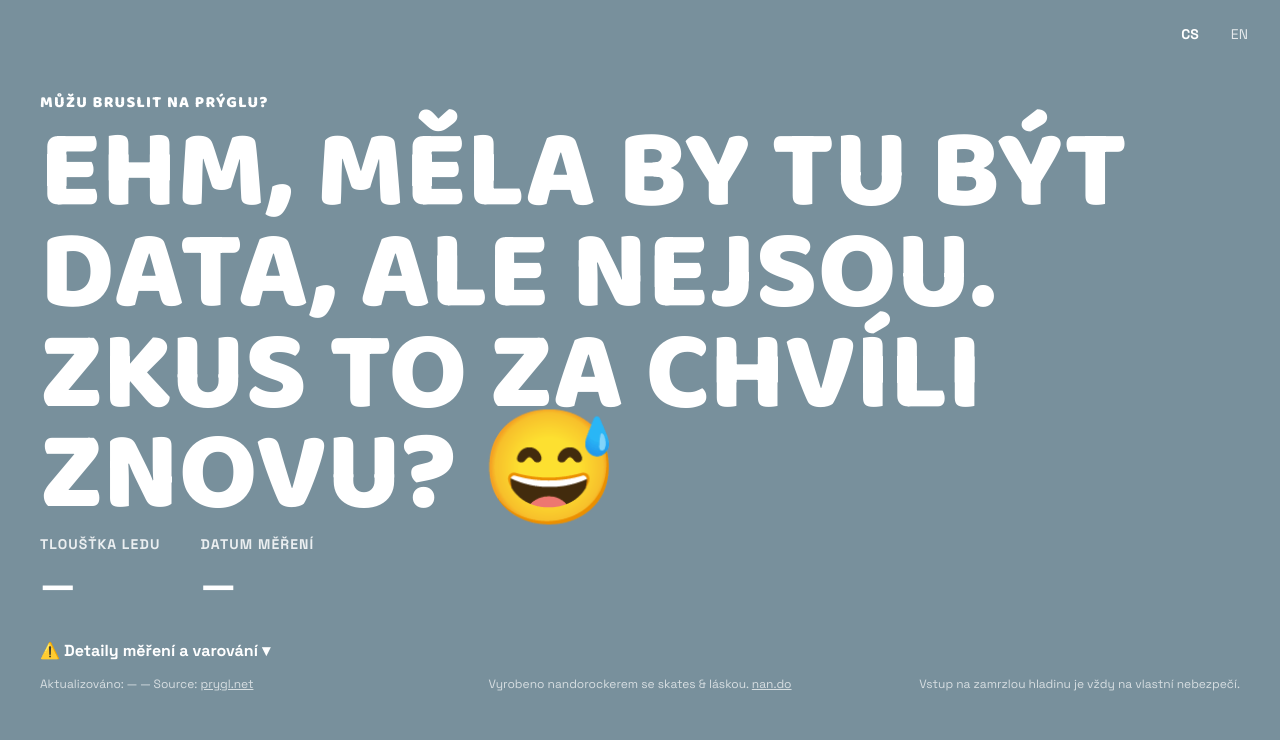
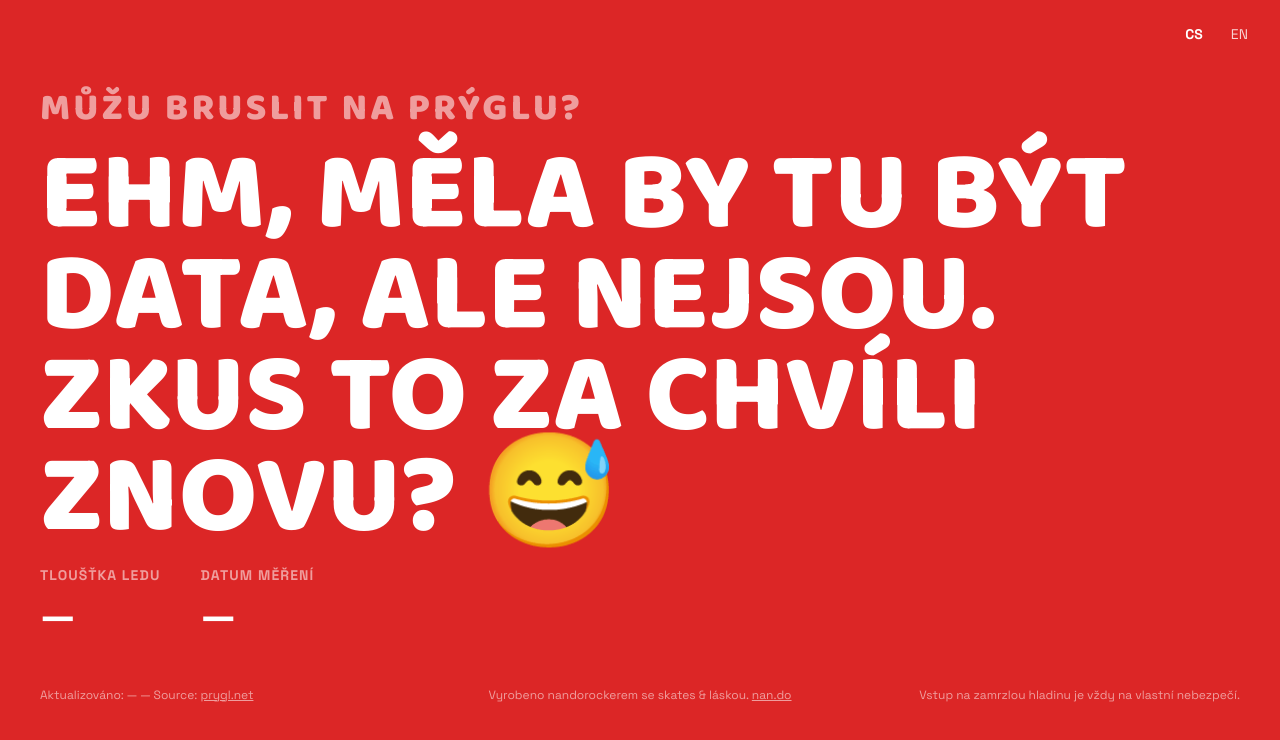
Before and after one commit to nandorocker/brno-ice, a Next.js app: page / in a window 1280 px wide. Shown: the top 740 px of the page. Built offline with nearby package versions, Linux system fonts and the light colour scheme; no server answers.

Commit message:
tweaks to all states

```diff
--- a/app/api/status/route.ts
+++ b/app/api/status/route.ts
@@ -16,6 +16,6 @@ export async function GET() {
     reason: data.reason,
     detailsCzLines: data.detailsCzLines,
     detailsEnLines: data.detailsEnLines,
-    debug: DEBUG_MODE ? { enabled: getDebugState().enabled } : undefined,
+    debug: DEBUG_MODE ? { enabled: getDebugState().enabled, seasonOverride: getDebugState().overrides.seasonOverride } : undefined,
   });
 }
--- a/app/debug/page.tsx
+++ b/app/debug/page.tsx
@@ -10,6 +10,7 @@ const EMPTY: DebugState = {
     skatingAllowed: true,
     warnings: false,
     statusOverride: "ready",
+    seasonOverride: "auto",
     measurementDate: null,
     thicknessRange: null,
     detailsCzLines: [],
@@ -68,7 +69,7 @@ export default function DebugPage() {
   const setStatusOverride = (value: DebugState["overrides"]["statusOverride"]) => {
     const overrides: Partial<DebugState["overrides"]> = {
       statusOverride: value,
-      hasData: value !== "off_season",
+      hasData: value !== "off_season" && value !== "no_data",
       skatingAllowed: value === "ready" || value === "caution",
       warnings: value === "caution",
     };
@@ -128,6 +129,21 @@ export default function DebugPage() {
               <option value="caution">Warning / Risky (yellow)</option>
               <option value="not_ready">Not allowed (red)</option>
               <option value="off_season">Off season (neutral)</option>
+              <option value="no_data">No data / Error</option>
+            </select>
+          </div>
+          <div>
+            <label className={labelClass}>Season override</label>
+            <select
+              className={inputClass}
+              value={state.overrides.seasonOverride}
+              onChange={(e) => update({ overrides: { seasonOverride: e.target.value as DebugState["overrides"]["seasonOverride"] } })}
+            >
+              <option value="auto">Auto (current season)</option>
+              <option value="winter">Winter</option>
+              <option value="spring">Spring</option>
+              <option value="summer">Summer</option>
+              <option value="autumn">Autumn</option>
             </select>
           </div>
         </section>
--- a/app/page.tsx
+++ b/app/page.tsx
@@ -16,6 +16,7 @@ const EMPTY_DATA: StatusData = {
 };
 
 type Lang = "cs" | "en";
+type SeasonKey = "winter" | "spring" | "summer" | "autumn";
 
 const TEXT = {
   cs: {
@@ -46,6 +47,15 @@ function formatThickness(value: string | null) {
   return value ? value + " cm" : "—";
 }
 
+function getSeasonKey(): SeasonKey {
+  const now = new Date();
+  const month = now.getMonth() + 1;
+  if (month >= 12 || month <= 3) return "winter";
+  if (month >= 4 && month <= 5) return "spring";
+  if (month >= 6 && month <= 8) return "summer";
+  return "autumn";
+}
+
 export default function Home() {
   const [data, setData] = useState<StatusData>(EMPTY_DATA);
   const [lang, setLang] = useState<Lang>("cs");
@@ -53,8 +63,12 @@ export default function Home() {
   const [ready, setReady] = useState(false);
   const [detailsOpen, setDetailsOpen] = useState(false);
   const detailsBodyRef = useRef<HTMLDivElement | null>(null);
+  const [seasonOverride, setSeasonOverride] = useState<"auto" | "winter" | "spring" | "summer" | "autumn">("auto");
 
   const status: StatusKind = data.status || "off_season";
+  const seasonKey = seasonOverride !== "auto" ? seasonOverride : getSeasonKey();
+  const displayStatus: StatusKind =
+    status === "off_season" && data.reason === "no_data" && seasonKey === "winter" ? "not_ready" : status;
 
   const content = useMemo(() => TEXT[lang], [lang]);
 
@@ -93,6 +107,7 @@ export default function Home() {
           status: json.status || "off_season",
           reason: json.reason || "unknown",
         });
+        setSeasonOverride(json?.debug?.enabled ? (json?.debug?.seasonOverride || "auto") : "auto");
       } catch {
         // ignore
       }
@@ -107,8 +122,8 @@ export default function Home() {
   }, []);
 
   useEffect(() => {
-    setMessage(pickMessage(status, lang, data.reason));
-  }, [status, lang, data.reason]);
+    setMessage(pickMessage(displayStatus, lang, data.reason, seasonOverride));
+  }, [displayStatus, lang, data.reason, seasonOverride]);
 
   const lines = lang === "cs" ? data.detailsCzLines : data.detailsEnLines;
   const filteredLines = lines.filter((line) => {
@@ -148,13 +163,17 @@ export default function Home() {
         "min-h-screen flex items-center justify-center px-6 pb-12 pt-8",
         "page-enter",
         ready ? "is-ready" : "",
-        status === "ready" ? "bg-statusGreen text-black" : "",
-        status === "not_ready" ? "bg-statusRed text-white" : "",
-        status === "caution" ? "bg-slate-900 text-statusYellow" : "",
-        status === "off_season" ? "bg-statusNeutral text-white" : "",
+        displayStatus === "ready" ? "bg-statusGreen text-white" : "",
+        displayStatus === "not_ready" ? "bg-statusRed text-white" : "",
+        displayStatus === "caution" ? "bg-slate-900 text-statusYellow" : "",
+        displayStatus === "off_season" ? "text-white" : "",
+        displayStatus === "off_season" && seasonKey === "winter" ? "bg-season-winter" : "",
+        displayStatus === "off_season" && seasonKey === "spring" ? "bg-season-spring" : "",
+        displayStatus === "off_season" && seasonKey === "summer" ? "bg-season-summer" : "",
+        displayStatus === "off_season" && seasonKey === "autumn" ? "bg-season-autumn" : "",
       ].join(" ")}
     >
-      <div className="fixed right-5 top-5 inline-flex gap-2" role="group" aria-label="Language">
+      <div className="fixed right-5 top-5 inline-flex gap-1" role="group" aria-label="Language">
         <button
           type="button"
           className={`rounded-full px-3 py-1 text-sm ${lang === "cs" ? "font-bold opacity-100" : "opacity-80"}`}
@@ -172,29 +191,39 @@ export default function Home() {
       </div>
 
       <main className="w-full text-left lg:max-w-[1200px]">
-        <div className="fade-in delay-1 text-[16px] tracking-[0.08em] uppercase opacity-80 font-title font-extrabold">
-          {content.title}
+        <div className="fade-in delay-1 text-[clamp(26px,3.4vw,38px)] tracking-[0.08em] uppercase font-title font-extrabold">
+          <span className="opacity-55">{content.title}</span>
         </div>
-        <div className="fade-in delay-2 mt-2 text-[clamp(44px,9vw,112px)] leading-[0.9] uppercase font-title font-extrabold lg:max-w-[18ch]">
+        <div
+          className={[
+            "fade-in delay-2 mt-2 text-[clamp(44px,9vw,112px)] leading-[0.9] uppercase font-title font-extrabold lg:max-w-[18ch]",
+            displayStatus === "off_season" ? "text-white" : "",
+          ].join(" ")}
+        >
           {message}
         </div>
 
-        <div className="fade-in delay-3 mt-2 flex flex-wrap items-start gap-10 text-[40px] font-extrabold">
+        <div className="fade-in delay-3 mt-8 md:mt-4 flex flex-wrap items-start gap-10 text-[40px] font-extrabold">
           <div>
-            <span className="block text-[14px] tracking-[0.08em] uppercase opacity-85">
+            <span className="block text-[14px] tracking-[0.08em] uppercase opacity-55">
               {content.thicknessLabel}
             </span>
-            <div>{formatThickness(data.thicknessRange)}</div>
+            <div>
+              {displayStatus === "off_season" ? "0 cm" : formatThickness(data.thicknessRange)}
             </div>
+          </div>
+          {displayStatus !== "off_season" ? (
             <div>
-            <span className="block text-[14px] tracking-[0.08em] uppercase opacity-85">
+              <span className="block text-[14px] tracking-[0.08em] uppercase opacity-55">
                 {content.dateLabel}
               </span>
               <div>{formatDate(data.measurementDate)}</div>
             </div>
+          ) : null}
         </div>
 
         <section className="fade-in delay-4 mt-6" aria-live="polite">
+          {status !== "off_season" && data.reason !== "no_data" ? (
             <div>
               <button
                 type="button"
@@ -221,7 +250,16 @@ export default function Home() {
                 ) : null}
               </div>
             </div>
-          <div className="mt-3 text-[12px] opacity-70 lg:flex lg:items-center lg:justify-between">
+          ) : null}
+          <div
+            className={[
+              "mt-10 text-[12px] lg:flex lg:items-center lg:justify-between opacity-55",
+              displayStatus === "ready" ? "text-black" : "",
+              displayStatus === "caution" ? "text-statusYellow" : "",
+              displayStatus === "not_ready" ? "text-white" : "",
+              displayStatus === "off_season" ? "text-slate-900" : "",
+            ].join(" ")}
+          >
             <div className="lg:flex-1 lg:text-left">
               {content.updatedLabel} {lastUpdated} — Source:{" "}
               <a className="underline" href="https://www.prygl.net/" target="_blank" rel="noreferrer">
--- a/lib/messages.ts
+++ b/lib/messages.ts
@@ -13,7 +13,7 @@ function getSeasonKey(): SeasonKey {
   return "autumn";
 }
 
-export function pickMessage(status: StatusKind, lang: Lang, reason?: string) {
+export function pickMessage(status: StatusKind, lang: Lang, reason?: string, seasonOverride?: SeasonKey | "auto") {
   const noData = {
     cs: ["Ehm, měla by tu být data, ale nejsou. Zkus to za chvíli znovu? 😅"],
     en: ["Uh oh, there should be data here but there isn't. Try again in a bit? 😅"],
@@ -114,7 +114,7 @@ export function pickMessage(status: StatusKind, lang: Lang, reason?: string) {
 
   let pool: string[] = [];
   if (status === "off_season") {
-    const season = getSeasonKey();
+    const season = seasonOverride && seasonOverride !== "auto" ? seasonOverride : getSeasonKey();
     pool = messages.off_season[lang][season] || [];
   } else {
     pool = messages[status][lang] || [];
--- a/lib/status.ts
+++ b/lib/status.ts
@@ -15,6 +15,7 @@ const DEFAULT_DEBUG_OVERRIDES: DebugOverrides = {
   skatingAllowed: true,
   warnings: false,
   statusOverride: "ready",
+  seasonOverride: "auto",
   measurementDate: null,
   thicknessRange: null,
   detailsCzLines: [],
@@ -67,7 +68,7 @@ const DEBUG_EXAMPLES: Record<
   off_season: {
     measurementDate: null,
     thicknessRange: null,
-    detailsCzLines: ["Měření ledu se nyní neprovádí."],
+    detailsCzLines: [],
     warnings: false,
   },
 };
@@ -370,8 +371,8 @@ function buildDebugData(): StatusData {
   const o = debugState.overrides;
   const detailsCzLines = Array.isArray(o.detailsCzLines) ? [...o.detailsCzLines] : [];
   const fullText = detailsCzLines.join("\n");
-  const statusOverride = (o.statusOverride || "auto") as StatusKind | "auto";
-  const example = statusOverride !== "auto" ? DEBUG_EXAMPLES[statusOverride] : null;
+  const statusOverride = (o.statusOverride || "auto") as StatusKind | "auto" | "no_data";
+  const example = statusOverride !== "auto" && statusOverride !== "no_data" ? DEBUG_EXAMPLES[statusOverride] : null;
   const measurementDate = o.measurementDate || parseMeasurementDate(fullText) || example?.measurementDate || null;
   const thicknessRange = o.thicknessRange || parseThicknessRange(fullText) || example?.thicknessRange || null;
   let warnings = Boolean(o.warnings);
@@ -381,9 +382,14 @@ function buildDebugData(): StatusData {
   let status: StatusKind = "off_season";
   let reason = "no_data";
   if (statusOverride !== "auto") {
-    status = statusOverride;
-    reason = "debug_override";
-    if (statusOverride === "caution") warnings = true;
+    if (statusOverride === "no_data") {
+      status = "off_season";
+      reason = "no_data";
+    } else {
+      status = statusOverride;
+      reason = "debug_override";
+      if (statusOverride === "caution") warnings = true;
+    }
   } else if (!hasData) {
     status = "off_season";
     reason = "no_data";
@@ -424,8 +430,11 @@ export function sanitizeDebugOverrides(input: Partial<DebugOverrides> | null) {
   if (typeof input.hasData === "boolean") out.hasData = input.hasData;
   if (typeof input.skatingAllowed === "boolean") out.skatingAllowed = input.skatingAllowed;
   if (typeof input.warnings === "boolean") out.warnings = input.warnings;
-  if (input.statusOverride === "auto" || input.statusOverride === "ready" || input.statusOverride === "not_ready" || input.statusOverride === "caution" || input.statusOverride === "off_season") {
+  if (input.statusOverride === "auto" || input.statusOverride === "ready" || input.statusOverride === "not_ready" || input.statusOverride === "caution" || input.statusOverride === "off_season" || input.statusOverride === "no_data") {
     out.statusOverride = input.statusOverride;
+  }
+  if (input.seasonOverride === "auto" || input.seasonOverride === "winter" || input.seasonOverride === "spring" || input.seasonOverride === "summer" || input.seasonOverride === "autumn") {
+    out.seasonOverride = input.seasonOverride;
   }
   if (typeof input.measurementDate === "string") out.measurementDate = input.measurementDate.trim() || null;
   if (typeof input.thicknessRange === "string") out.thicknessRange = input.thicknessRange.trim() || null;
--- a/lib/types.ts
+++ b/lib/types.ts
@@ -15,7 +15,8 @@ export type DebugOverrides = {
   hasData: boolean;
   skatingAllowed: boolean;
   warnings: boolean;
-  statusOverride: StatusKind | "auto";
+  statusOverride: StatusKind | "auto" | "no_data";
+  seasonOverride: "auto" | "winter" | "spring" | "summer" | "autumn";
   measurementDate: string | null;
   thicknessRange: string | null;
   detailsCzLines: string[];
```
Also changed, not shown: app/globals.css (+15 -0 lines). Lines whose indentation alone changed are shown as unchanged.
